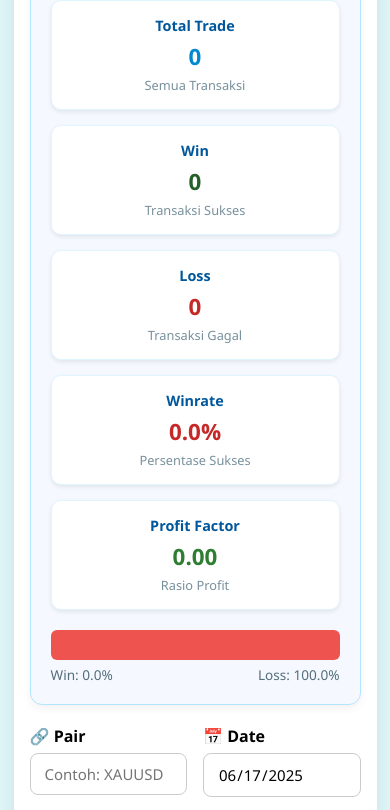
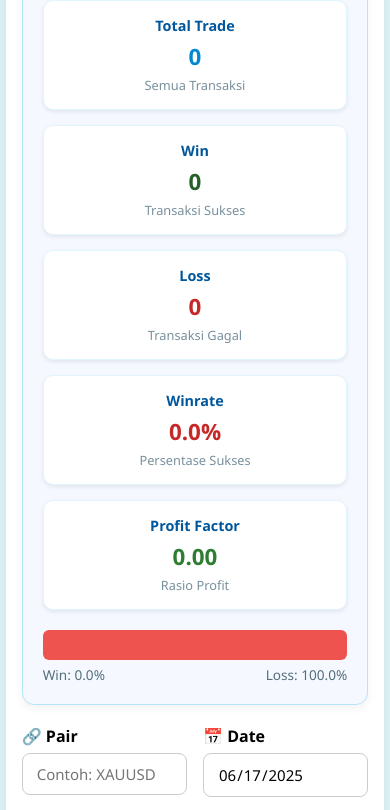
Before and after one commit to pixumi/jurnal_trading, a website: page index.html in a window 390 px wide. Shown: the part 216-1026 px from the top of the page. Drawn offline with Linux system fonts and the light colour scheme.

Commit message:
Update style.css

```diff
--- a/style.css
+++ b/style.css
@@ -418,7 +418,7 @@ body.dark-mode textarea#modalText {
 
 @media (max-width: 590px) {
     .container {
-     width: calc(90% - 20px);
+     width: calc(94% - 20px);
      margin: 100px 10px;
      padding: 1rem;
      padding-bottom: 30px;
```
